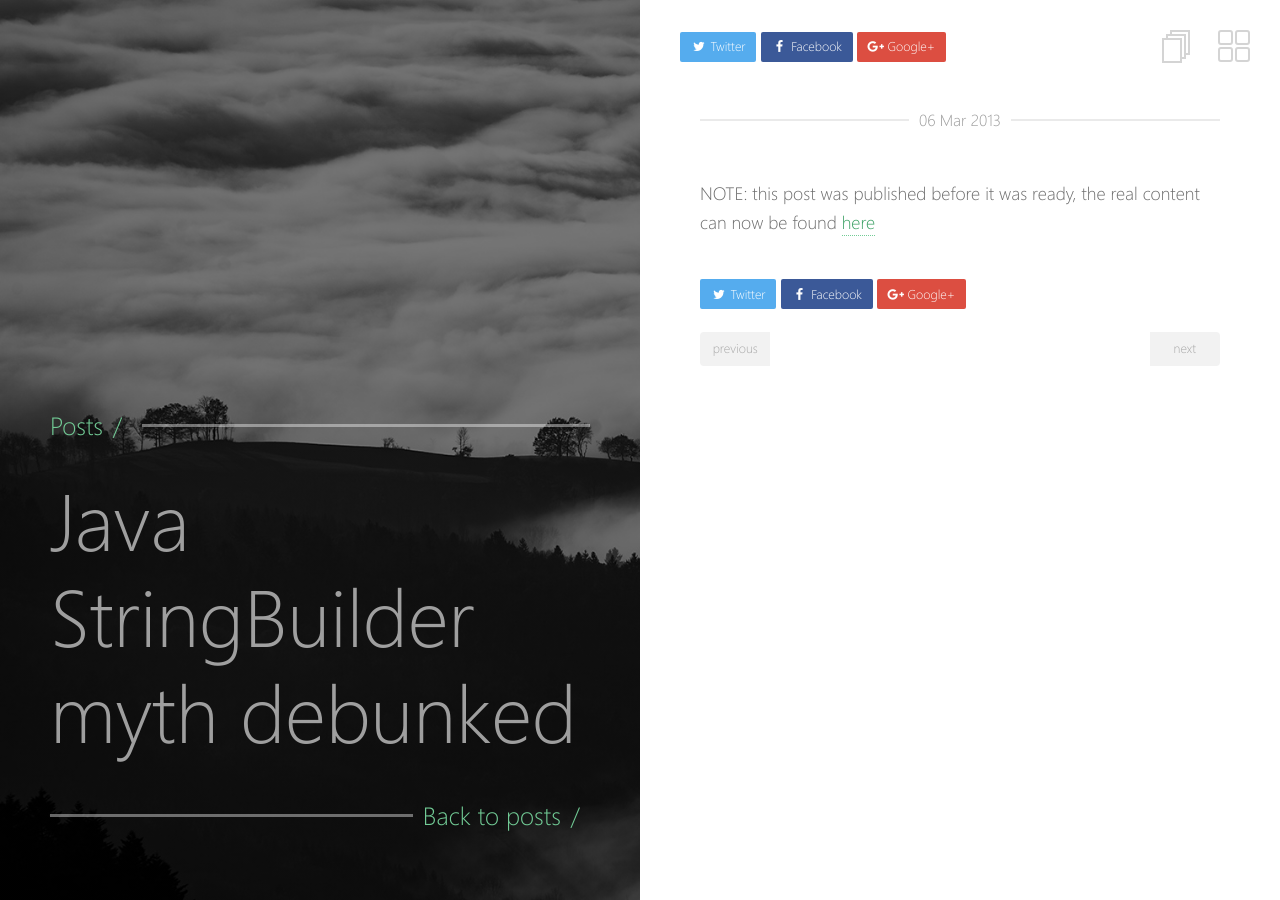
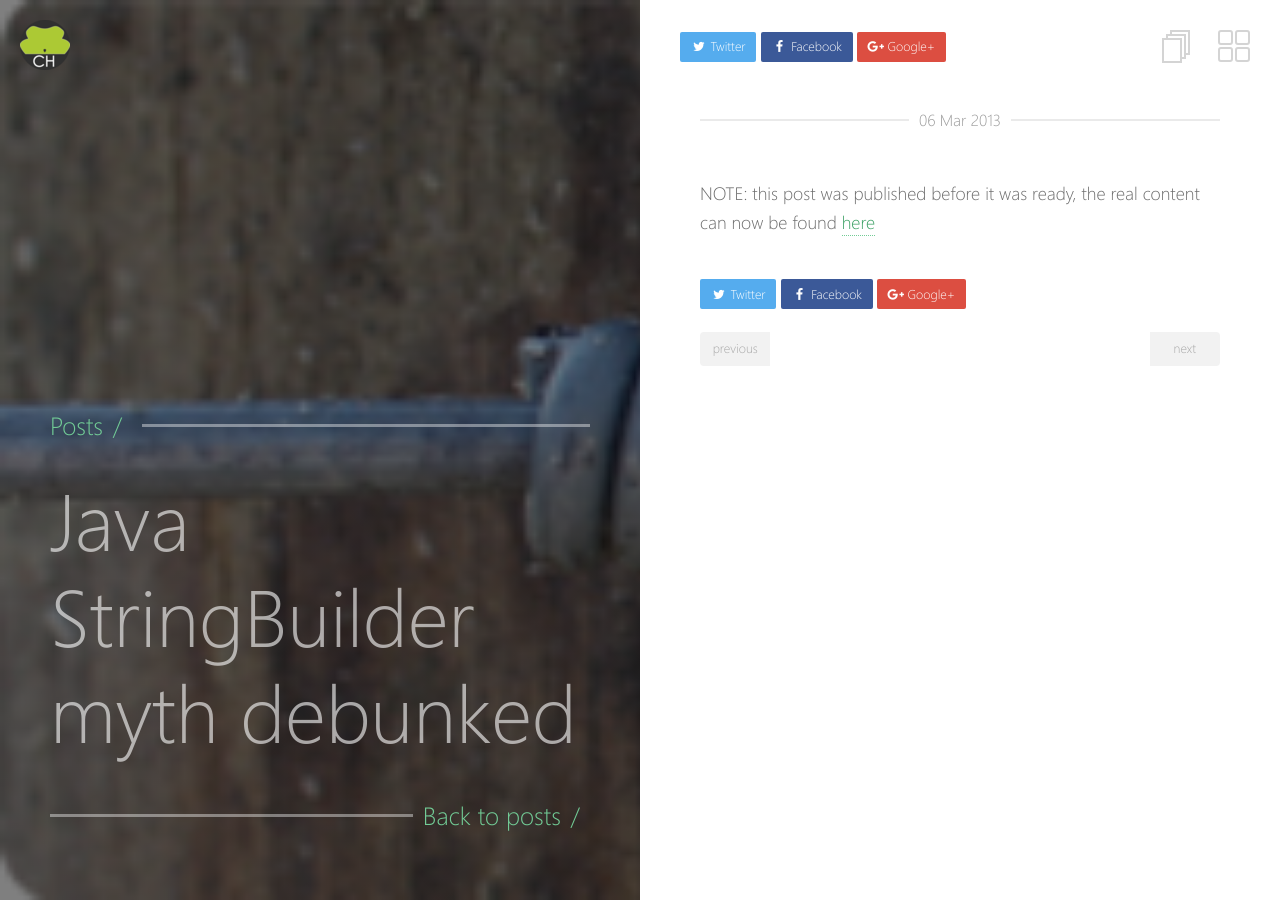
Before and after one commit to CodeHopperNL/codehopper.nl, a Jekyll site: the page built from _posts/2013-03-06-java-stringbuilder-myth.md, in a window 1280 px wide. Built offline with Jekyll 4.4.1, drawn with Linux system fonts in a browser that asks for light colours.

Commit message:
Use the post primary_img as the left side background

```diff
--- a/_layouts/post.html
+++ b/_layouts/post.html
@@ -6,10 +6,9 @@
 <html>
 {% include head.html %}
 <body id="posts" class="inner-post-page">
-
-    <div class="block-left">
+    <div class="block-left" style="background: linear-gradient(rgba(0, 0, 0, 0.5), rgba(0, 0, 0, 0.5)), url({{ page.primary_img }}) no-repeat; background-size: cover">
       <div class="content">
-        <a href="{{ site.url }}" class="logo"><img src="{{ post.primary_img }}"></a>
+        <a href="{{ site.url }}" class="logo"><img src="/img/{{ site.logo | replace: '.', '-small.' }}"></a>
         <div class="post-title-section">
           <div class="section-line">Posts <em>/</em></div>
           <h1 class="section-title">{{ page.title | markdownify | remove: "<p>" | remove: "</p>" }}</h1>
```
